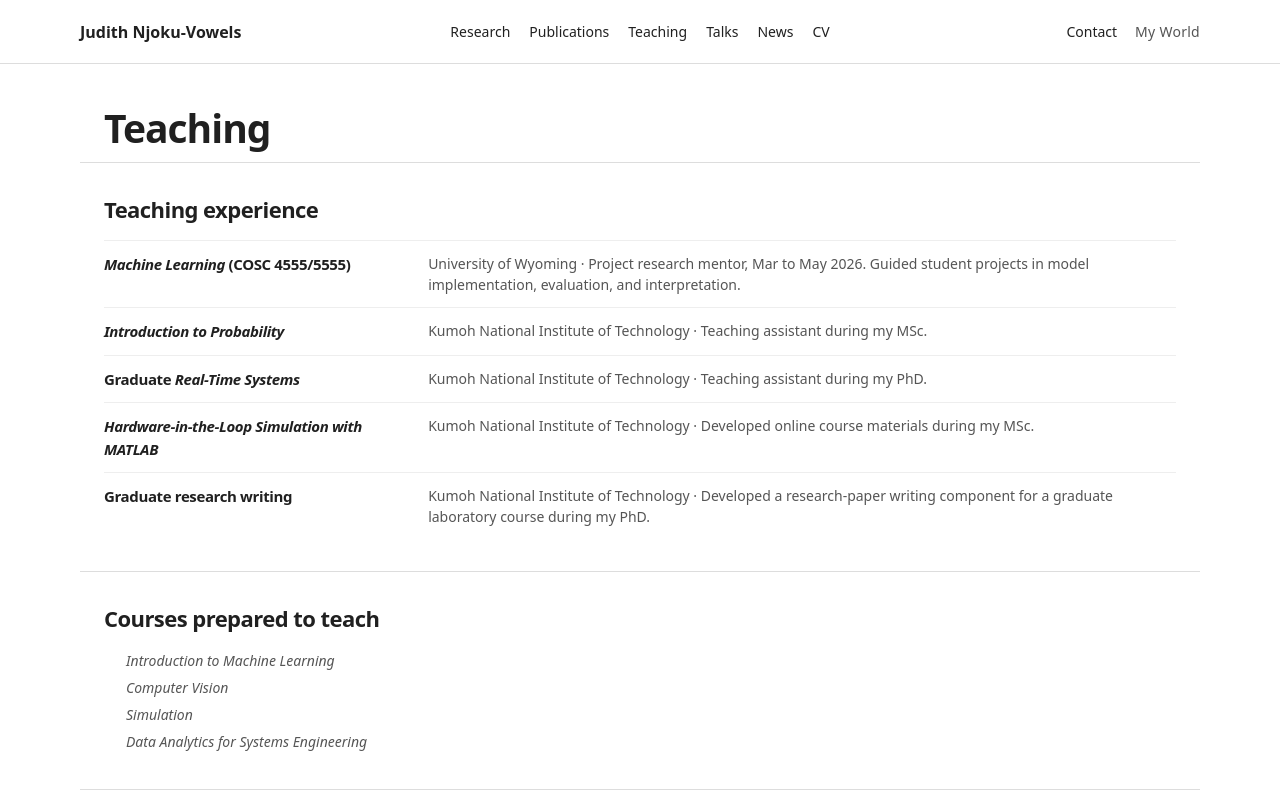
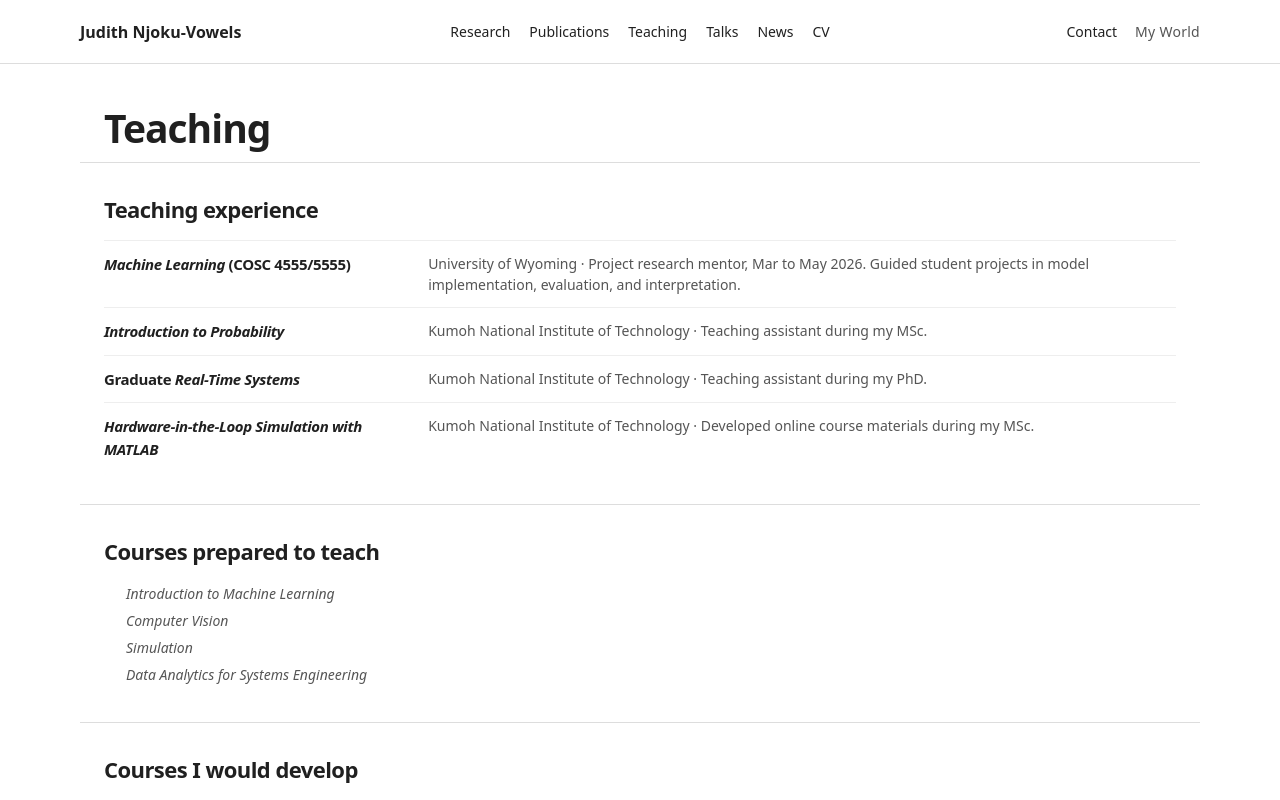
Before and after one commit to Judith989/judith-website-2026, a Next.js app: page /teaching in a window 1280 px wide. Shown: the top 800 px of the page. Built offline with nearby package versions, Linux system fonts and the light colour scheme; no server answers.

Commit message:
Remove graduate writing teaching entry

```diff
--- a/app/teaching/page.tsx
+++ b/app/teaching/page.tsx
@@ -26,7 +26,6 @@ export default function TeachingPage() {
           <article className="academic-entry"><h3><em>Introduction to Probability</em></h3><p>Kumoh National Institute of Technology · Teaching assistant during my MSc.</p></article>
           <article className="academic-entry"><h3>Graduate <em>Real-Time Systems</em></h3><p>Kumoh National Institute of Technology · Teaching assistant during my PhD.</p></article>
           <article className="academic-entry"><h3><em>Hardware-in-the-Loop Simulation with MATLAB</em></h3><p>Kumoh National Institute of Technology · Developed online course materials during my MSc.</p></article>
-          <article className="academic-entry"><h3>Graduate research writing</h3><p>Kumoh National Institute of Technology · Developed a research-paper writing component for a graduate laboratory course during my PhD.</p></article>
         </div>
       </section>
       <section className="academic-section teaching-page">
```
